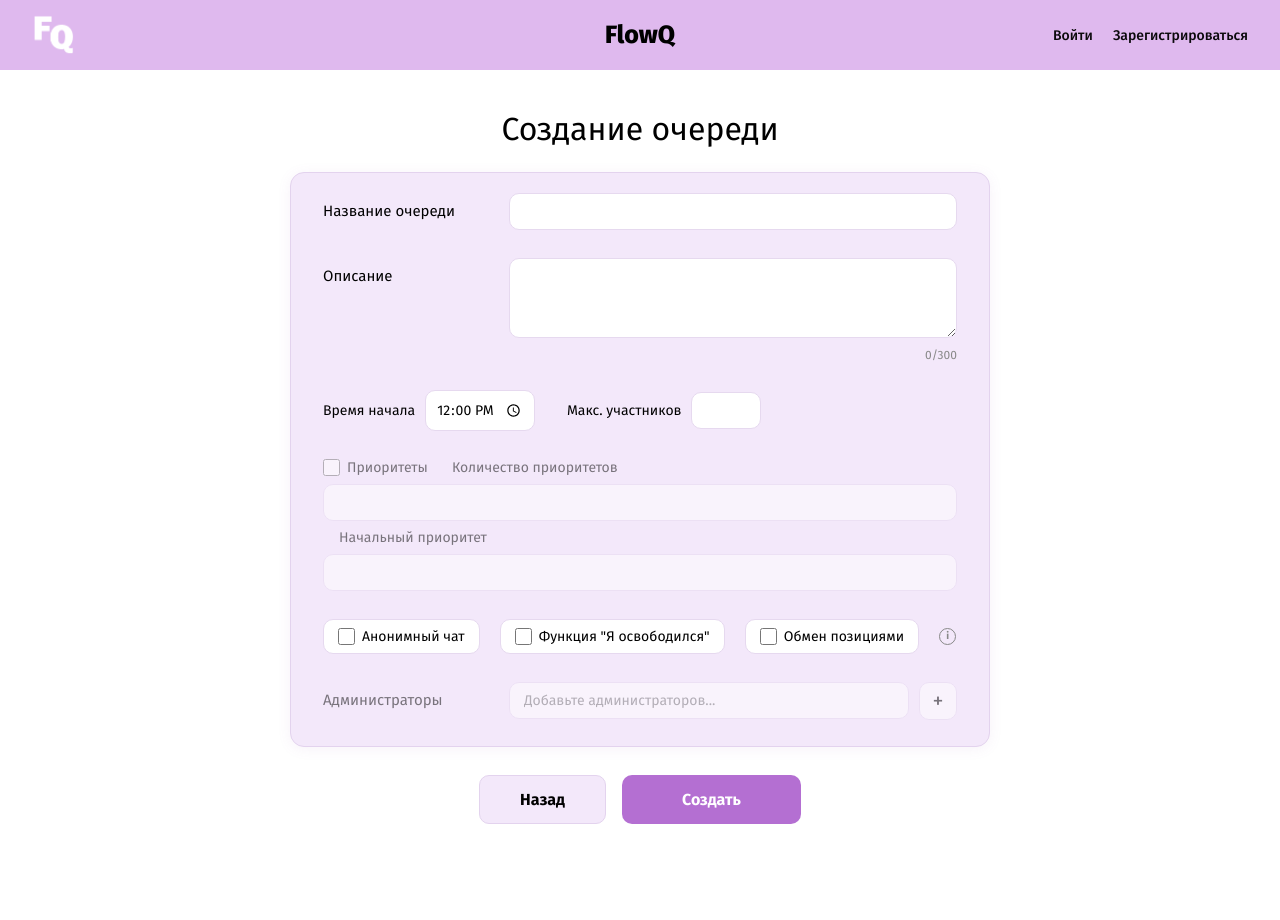
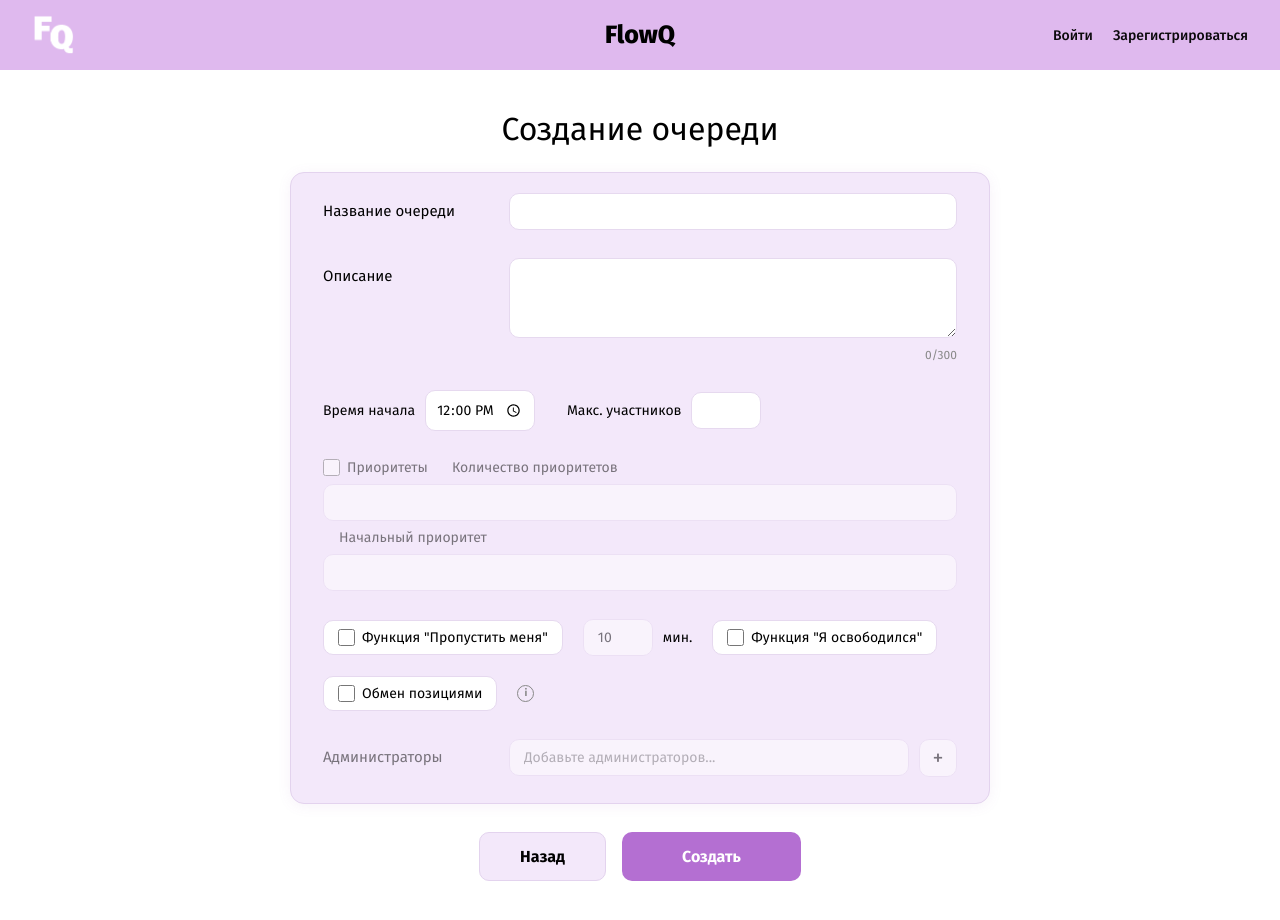
Before and after one commit to Lawliteee/FlowQ, a Vue app in the folder frontend/: page /create-queue in a window 1280 px wide. Shown: the top 920 px of the page. Before the commit the page ends 884 px from the top, so only its background shows below. Built offline with nearby package versions, Linux system fonts and the light colour scheme.

Commit message:
feat: Функцию пропуска можно выключить и настроить при создании очереди

```diff
--- a/frontend/src/views/CreateQueueView.vue
+++ b/frontend/src/views/CreateQueueView.vue
@@ -59,9 +59,13 @@
       <div class="form-row">
         <div class="checkbox-row">
           <label class="checkbox-item">
-            <input type="checkbox" v-model="anonymousChat" />
-            <span>Анонимный чат</span>
+            <input type="checkbox" v-model="skipFeature" />
+            <span>Функция "Пропустить меня"</span>
           </label>
+          <div class="inline-field">
+            <input type="number" class="form-input input-small" v-model="skipDuration" :disabled="!skipFeature" min="1" max="99"/>
+            <label class="inline-label">мин.</label>
+          </div>
           <label class="checkbox-item">
             <input type="checkbox" v-model="imFreeFeature" />
             <span>Функция "Я освободился"</span>
@@ -126,7 +130,8 @@ const maxParticipants = ref('')
 const hasPriority = ref(false)
 const priorityCount = ref('')
 const initialPriority = ref('')
-const anonymousChat = ref(false)
+const skipFeature = ref(false)
+const skipDuration = ref(10)
 const imFreeFeature = ref(false)
 const swapPositions = ref(false)
 const adminInput = ref('')
@@ -153,7 +158,8 @@ const createQueue = async () => {
       hasPriority: hasPriority.value,
       priorityCount: parseInt(priorityCount.value) || 0,
       initialPriority: parseInt(initialPriority.value) || 0,
-      anonymousChat: anonymousChat.value,
+      skipFeature: skipFeature.value,
+      skipDuration: parseInt(skipDuration.value) || 10,
       imFreeFeature: imFreeFeature.value,
       swapPositions: swapPositions.value,
       admins: admins.value,
@@ -447,6 +453,11 @@ input[type='checkbox'] {
   pointer-events: none;
 }
 
+.form-input:disabled {
+  opacity: 0.5;
+  pointer-events: none;
+}
+
 @media (max-width: 768px) {
   main {
     padding: 20px 22px 40px;
--- a/frontend/src/views/QueueView.vue
+++ b/frontend/src/views/QueueView.vue
@@ -36,14 +36,14 @@
       <div class="btn-row">
 
         <!-- Кнопка пропуска меня -->
+        <template v-if="skipFeature">
           <button v-if="!isSkipped && waitTime !== -1" class="btn-skip" @click="skipMe" :disabled="currentNumber === 0">
             Пропустить меня
           </button>
-
-        <!-- Вернуться назад -->
           <button v-else-if="isSkipped" class="btn-return" @click="returnMe">
             Вернуться ({{ skipTimeLeft }}с)
            </button>
+        </template>
 
         <!-- Обычная кнопка -->
         <button v-if="waitTime !== -1" class="btn-leave" @click="leaveQueue">
@@ -117,6 +117,8 @@ const isSkipped = ref(false)
 const skipUntil = ref(null)
 const skipTimeLeft = ref(0)
 let skipTimer = null
+const skipFeature = ref(false)
+const skipDurationMinutes = ref(10)
 
 let ws = null
 onMounted(async () => {
@@ -182,6 +184,8 @@ function handleUpdate(data) {
   swapEnabled.value = data.swapPositions ?? false
   queueDescription.value = data.description ?? ''
   queueTitle.value = data.name
+  skipFeature.value = data.skipFeature ?? false
+  skipDurationMinutes.value = data.skipDuration ?? 10
 
   if (data.finished) {
     ws?.close()
```
Lines whose indentation alone changed are shown as unchanged.
